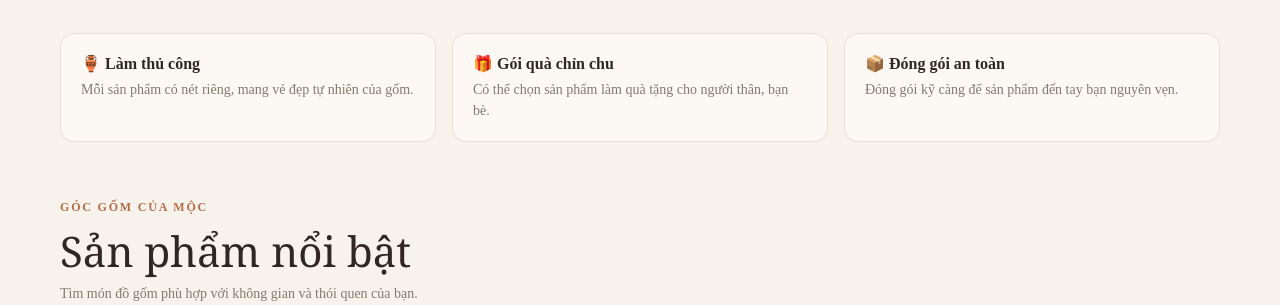
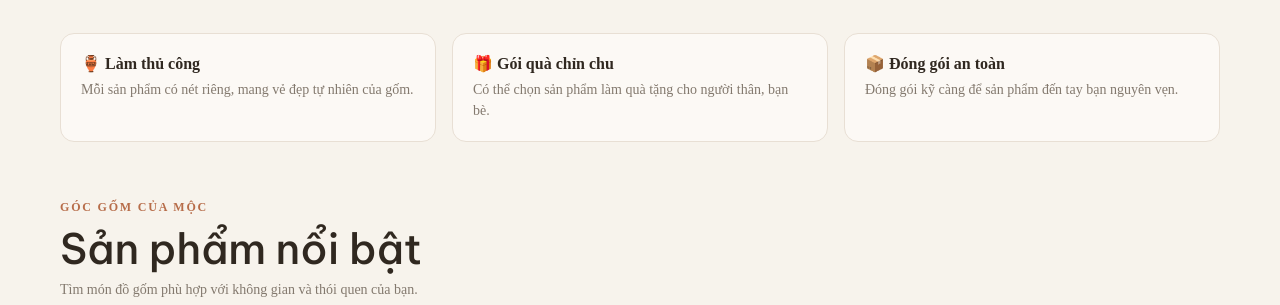
Before and after one commit to hayk20544-arch/M-C, a plain HTML site: page index.html in a window 1280 px wide. Shown: the part 669-974 px from the top of the page. Drawn offline with Linux system fonts and the light colour scheme.

Commit message:
Update index.html

```diff
--- a/index.html
+++ b/index.html
@@ -4,6 +4,9 @@
   <meta charset="UTF-8">
   <meta name="viewport" content="width=device-width, initial-scale=1.0">
   <title>Mộc — Gốm sứ thủ công</title>
+  <link rel="preconnect" href="https://fonts.googleapis.com">
+  <link rel="preconnect" href="https://fonts.gstatic.com" crossorigin>
+  <link href="https://fonts.googleapis.com/css2?family=Be+Vietnam+Pro:wght@400;500;600;700&display=swap" rel="stylesheet">
 
   <style>
     :root {
@@ -22,7 +25,7 @@
       margin: 0;
       color: var(--dark);
       background: var(--cream);
-      font-family: Be Vietnam Pro;
+      font-family: font-family: "Be Vietnam Pro", Arial, sans-serif;
     }
 
     button, input, select { font: inherit; }
@@ -191,7 +194,7 @@
 
     .section-heading h2 {
       margin: 7px 0;
-      font-family: Georgia, serif;
+      font-family: "Be Vietnam Pro", sans-serif;
       font-size: clamp(30px, 4vw, 42px);
       font-weight: 500;
     }
```
